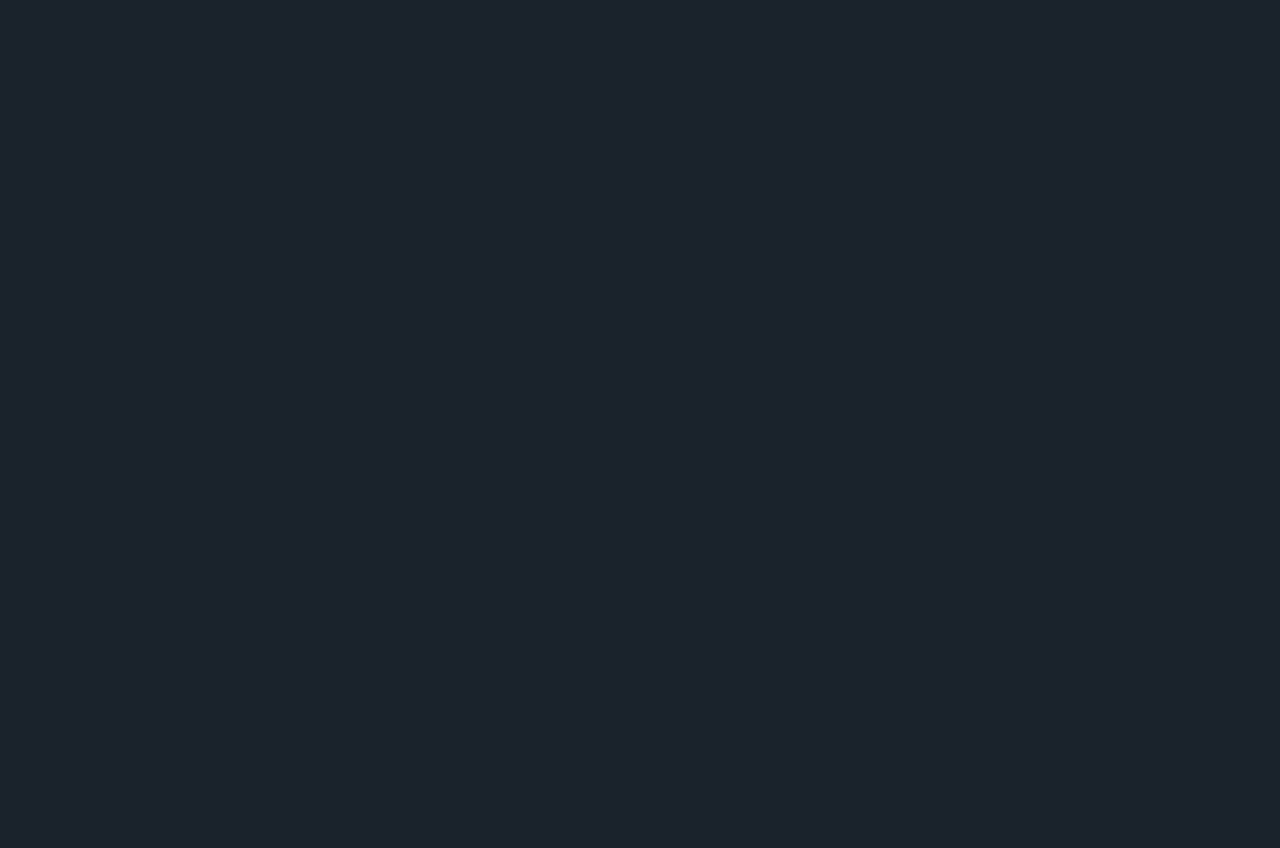
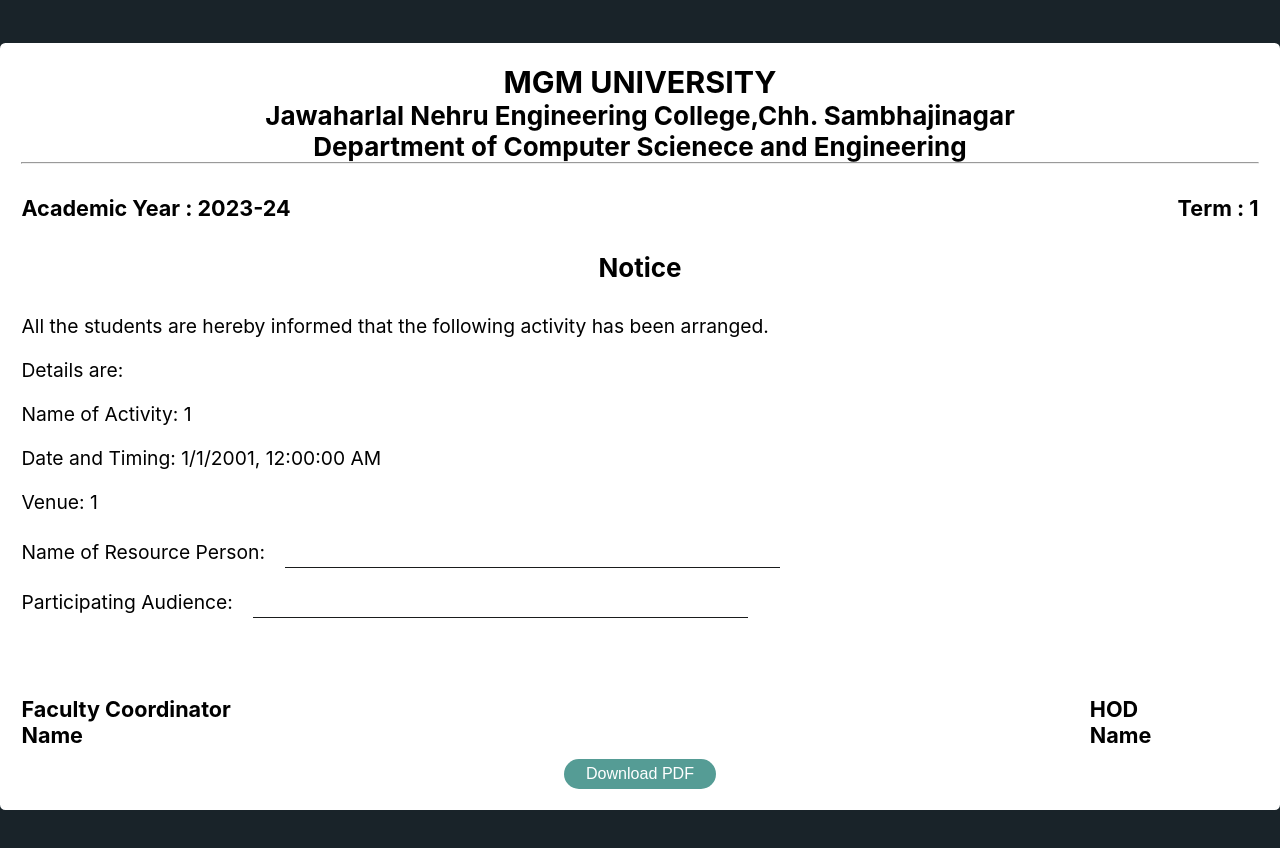
Before and after one commit to Utkarsh-kadam/EMS, a React (Create React App) app in the folder client/: page /notice/1/1/1/1 in a window 1280 px wide. Before the commit this address had no page. Shown: the top 848 px of the page. Before the commit the page ends 800 px from the top, so only its background shows below. Built offline with nearby package versions, Linux system fonts and the light colour scheme.

Commit message:
form61 and icons added

```diff
--- a/client/src/App.js
+++ b/client/src/App.js
@@ -11,6 +11,7 @@
 import FeedbackAnalysis from './components/admin/FeedbackAnalysis';
 import AttendanceReport from "./components/admin/AttendanceReport";
 import RPP from "./components/admin/RPP";
+import Notice from "./components/admin/Notice";
 import "./App.scss";
 
 function App() {
@@ -30,7 +31,9 @@
                     <Route path="/attendance/:eventId/:userId/:name" element={<MarkAttendance />} />
                     <Route path="/feedback-analysis/:eventId/:eventName/:eventDate" element={<FeedbackAnalysis/>} />
                     <Route path="/attendance-report/:eventId/:eventName/:eventDate" element={<AttendanceReport/>} />
-                    <Route path="/RPP" element={<RPP/>} />
+                    <Route path="/rpp/:eventId" element={<RPP/>} />
+                    <Route path="/notice/:eventId/:eventName/:eventDate/:venue" element={<Notice/>} />
+
 
 
                 </Routes>
--- a/client/src/App.scss
+++ b/client/src/App.scss
@@ -840,7 +840,7 @@
       font-size: 1.8rem;
       padding-bottom: 20px;
       padding-right: 20px;
-      width: 300px;
+      width: fit-content;
       display: inline-block;
      }
 
@@ -851,10 +851,10 @@
       border-bottom: 1px solid #1a1c1c;
       margin: 8px 0;
       width: 40%;
-
-
      }
 
 
 
+
+
      /* -----------------------------RPP---------------------------------*/
--- /dev/null
+++ b/client/src/components/admin/Notice.jsx
@@ -0,0 +1,98 @@
+import React, { useState } from "react";
+import Footer from "../utils/MGMfooter";
+import Header from "../utils/MGMheader";
+import { useParams } from 'react-router-dom';
+
+
+const Notice = () => {
+  const [formData, setFormData] = useState({
+    nameofRpp: "",
+    partAud: "",
+  });
+
+  const {eventId,eventName,eventDate,venue} = useParams();
+
+  const handleChange = (e) => {
+    const { name, value } = e.target;
+    setFormData({ ...formData, [name]: value });
+  };
+
+  function formatDate(dateString) {
+    const date = new Date(dateString);
+    return date.toLocaleString();;
+  };
+
+  const handleSubmit = (e) => {
+    e.preventDefault();
+    console.log(formData);
+  };
+
+  const [isOptionMenuVisible, setIsOptionMenuVisible] = useState(true); // State to control option menu visibility
+
+  const handleDoneClick = () => {
+    // Hide the delete buttons
+    const deleteButtons = document.querySelectorAll(".delete-button");
+    // Set isOptionMenuVisible to false
+    setIsOptionMenuVisible(false);
+    // Trigger the print dialog after a brief delay (to allow hiding to take effect)
+    setTimeout(() => {
+      window.print();
+    }, 100);
+
+  };
+
+  return (
+    <div className="feedback-analysis">
+      <Header />
+
+      <h4 className='feedback-heading'>Notice</h4>
+      <br/>
+
+
+      <label className="rpplabel" >All the students are hereby informed that the following activity has been arranged.</label>
+      <label className="rpplabel" >Details are:</label>
+      <label className="rpplabel" >Name of Activity: {eventName}</label>
+      <label className="rpplabel" >Date and Timing: {formatDate(eventDate)}</label>
+      <label className="rpplabel" >Venue: {venue}</label>
+
+
+
+
+      <form onSubmit={handleSubmit} >
+        <div>
+          <label htmlFor="name" className="rpplabel">Name of Resource Person:</label>
+          <input
+            className="rppinput"
+            type="text"
+            name="name"
+            value={formData.nameofRpp}
+            onChange={handleChange}
+          />
+        </div>
+
+        <div>
+          <label className="rpplabel">Participating Audience:</label>
+          <input
+            className="rppinput"
+            type="text"
+            name="designation"
+            value={formData.partAud}
+            onChange={handleChange}
+          />
+        </div>
+        <br/>
+        <br/>
+        <Footer/>
+        {isOptionMenuVisible && (
+        <button className="button" onClick={handleDoneClick}>
+         Download PDF
+        </button>
+      )}
+      </form>
+
+
+
+    </div>
+  );
+};
+export default Notice;
--- a/client/src/components/admin/RPP.jsx
+++ b/client/src/components/admin/RPP.jsx
@@ -25,10 +25,6 @@
   const handleDoneClick = () => {
     // Hide the delete buttons
     const deleteButtons = document.querySelectorAll(".delete-button");
-    deleteButtons.forEach((button) => {
-      button.style.display = "none";
-    });
-
     // Set isOptionMenuVisible to false
     setIsOptionMenuVisible(false);
 
--- a/client/src/components/admin/reports.jsx
+++ b/client/src/components/admin/reports.jsx
@@ -3,6 +3,8 @@
 import Navbar from '../utils/Navbar';
 import { VscFeedback } from "react-icons/vsc";
 import { MdGroups } from "react-icons/md";
+import {AiFillNotification} from "react-icons/ai"
+import {BsFileEarmarkPersonFill} from "react-icons/bs"
 import { Link,Route } from 'react-router-dom';
 import Header from '../utils/MGMheader';
 import Footer from '../utils/MGMfooter';
@@ -40,9 +42,10 @@
                 <tr>
                   <th> </th>
                   <th>Name</th>
-
-                  <th> </th>
-                  <th> </th>
+                  <th>60</th>
+                  <th>61</th>
+                  <th>62B</th>
+                  <th>63</th>
                 </tr>
               </thead>
               <tbody>
@@ -53,13 +56,24 @@
 
                     <td>
                     <Link
-                        to={`/attendance-report/${event._id}/${event.name}/${event.startDate}`} >
+                        to={`/rpp/${event._id}`} >
                       <button
                         className="button-table">
-                            < MdGroups className='table-icon'  />
+                            < BsFileEarmarkPersonFill className='table-icon'  />
                       </button>
                       </Link>
                     </td>
+
+                    <td>
+                    <Link
+                        to={`/notice/${event._id}/${event.name}/${event.startDate}/${event.venue}`} >
+                      <button
+                        className="button-table">
+                            < AiFillNotification className='table-icon'  />
+                      </button>
+                      </Link>
+                    </td>
+
                     <td>
                     <Link
                         to={`/feedback-analysis/${event._id}/${event.name}/${event.startDate}`} >
@@ -68,6 +82,17 @@
                         </button>
                         </Link>
                     </td>
+
+                    <td>
+                    <Link
+                        to={`/attendance-report/${event._id}/${event.name}/${event.startDate}`} >
+                      <button
+                        className="button-table">
+                            < MdGroups className='table-icon'  />
+                      </button>
+                      </Link>
+                    </td>
+
                   </tr>
                 ))}
               </tbody>
--- a/client/src/components/auth/Registercomp.jsx
+++ b/client/src/components/auth/Registercomp.jsx
@@ -24,6 +24,7 @@
   const [errors, setErrors] = useState({});
   const [touched, setTouched] = useState({});
   const [isLoading, setIsLoading] = useState(false);
+  const [selectedclass, setselectedclass] = useState('');
 
   useEffect(() => {
     setErrors(validate(data, "signUp"));
@@ -50,7 +51,9 @@
     const requestOptions = {
       method: "POST",
       headers: { "Content-Type": "application/json" },
-      body: JSON.stringify(data),
+      body: JSON.stringify({
+        ...data,class: selectedclass,
+      }),
     };
 
     try {
@@ -115,8 +118,8 @@
       <select
         className={styles.class_dropdown}
 
-          value={data.class}
-          onChange={changeHandler}
+          value={selectedclass}
+          onChange={(e) => setselectedclass(e.target.value)}
         >
            <option  >Select Class</option>
           <option value="B.Tech 1">B.Tech 1</option>
@@ -129,9 +132,6 @@
           <option value="SY 3">SY 3</option>
 
         </select>
-
-
-
 
       </div>
 
```
